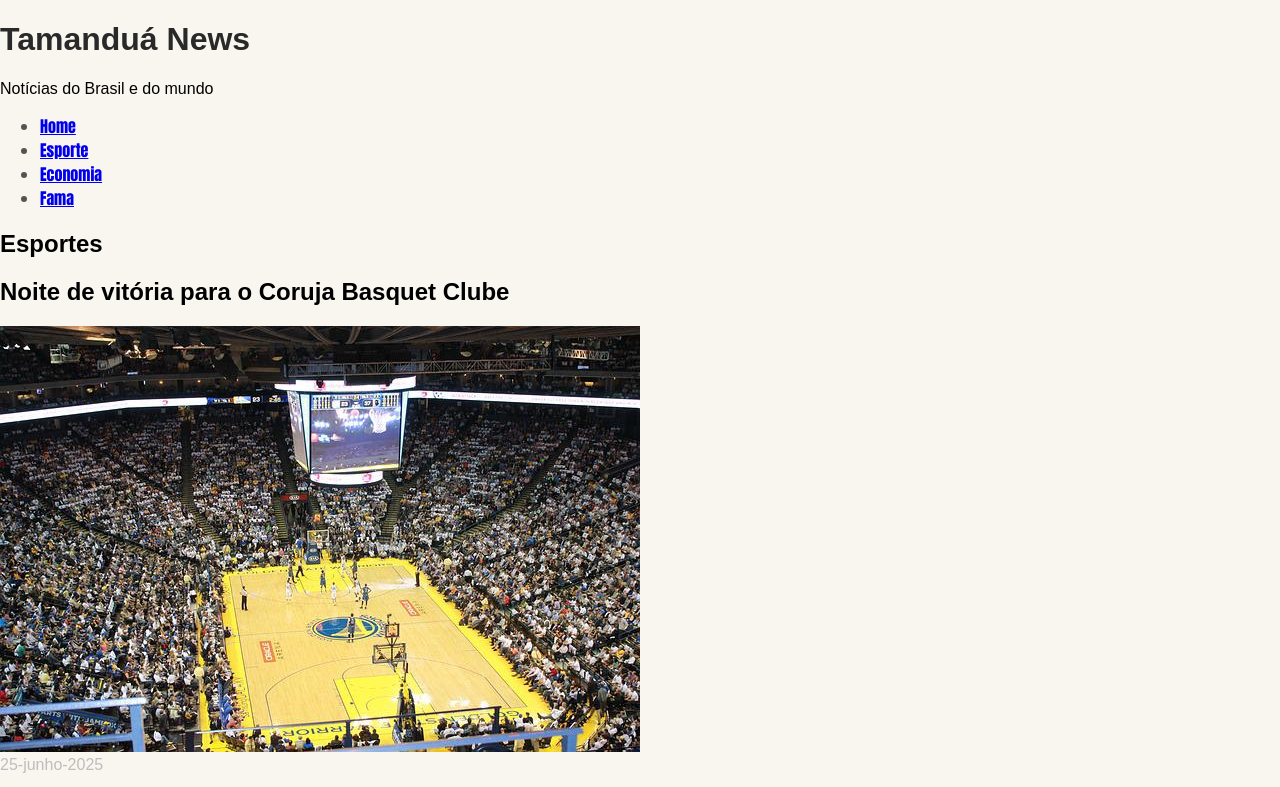
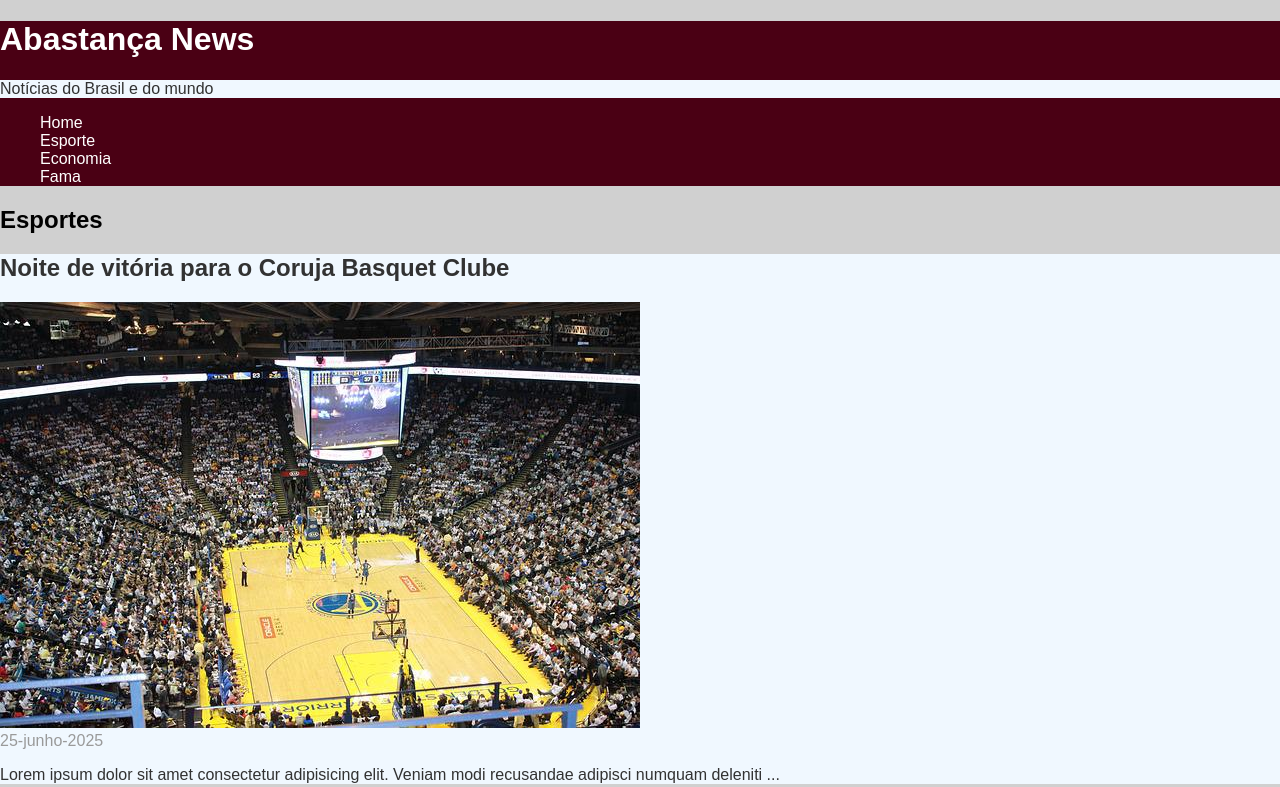
Before and after one commit to jasonrn36/curso-front-end, a plain HTML site: page index.html in a window 1280 px wide. Shown: the top 787 px of the page. Drawn offline with nearby package versions, Linux system fonts and the light colour scheme.

Commit message:
configurada as seções

```diff
--- a/config/main.css
+++ b/config/main.css
@@ -4,22 +4,33 @@ body {
     margin: 0;
     padding: 0;
     font-family: Arial, sans-serif;
-    background-color: rgb(249, 246, 239);
+    background-color: rgb(208, 208, 208);
+    color: black;
+
 }
+
+
 /*set scroll-behavior*/
 html {
     scroll-behavior: smooth;
 }
 
-/* Area set color selectors */
-.titulo h1 {
-    color: rgb(41, 41, 41);
+/*set header main*/
+header {
+    background-color: rgb(74, 0, 20);
 }
 
-.menu ul, li {
-    font-family: Impact, Haettenschweiler, 'Arial Narrow Bold', sans-serif;
+/* Area set color selectors */
+.titulo h1, p {
+    color: rgb(255, 255, 255);
+}
+
+.menu ul,
+li, a {
+    color: rgb(255, 255, 255);
+    list-style: none;
     text-decoration: none;
-    color: rgb(83, 83, 83);
+
 }
 
 .Esportes h1 {
@@ -33,6 +44,14 @@ html {
 .Fama h1 {
     color: rgb(70, 0, 128);
 }
+
+/*set config articles*/
+.news-item, h2, h3, p {
+    background-color: aliceblue;
+    color: rgb(50, 50, 50);
+
+}
+
 .creation-date {
-    color: rgb(189, 189, 189);
+    color: rgb(154, 154, 154);
 }
--- a/index.html
+++ b/index.html
@@ -6,17 +6,17 @@
     <link rel="stylesheet" href="https://fonts.googleapis.com/css2?family=Material+Symbols+Outlined:opsz,wght,FILL,GRAD@20..48,100..700,0..1,-50..200&icon_names=border_color" />
     <link rel="stylesheet" href="./config/main.css">
 
-    <title>Tamanduá News</title>
+    <title>Abastança News</title>
 </head>
 <body>
     <div class="container">
         <header>
             <div class="titulo">
-            <h1>Tamanduá News</h1>
+            <h1>Abastança News</h1>
             <p>Notícias do Brasil e do mundo</p>
             </div>
-            <div class="menu">
-                <ul >
+            <nav class="menu">
+                <ul>
                     <li>
                         <a href="#">Home</a>
                     </li>
@@ -31,7 +31,8 @@
                     </li>
 
                 </ul>
-            </div>
+
+            </nav>
         </header>
 
         <main>
@@ -40,25 +41,19 @@
                 <article class="news-item">
                     <h2>Noite de vitória para o Coruja Basquet Clube</h2>
                     <img src="./img/basquete.jpg" alt="Estádio lotado no jogo de basquete"><br />
-                    <header>
                             <time class="creation-date">25-junho-2025</time>
-                    </header>
                     <p>Lorem ipsum dolor sit amet consectetur adipisicing elit. Veniam modi recusandae adipisci numquam deleniti ...</p>
                 </article>
                 <article class="news-item">
                     <h2>Imalta em alta</h2>
                     <img src="./img/futebol-americano.jpg" alt="Jogador de Futebol americano"><br />
-                    <header>
                             <time class="creation-date">25-junho-2025</time>
-                    </header>
                     <p>Nos Estado Unidos o jogador brasileiro Imalta é contratado pelo melhor time dos EUA, com um salario de..</p>
                 </article>
                                 <article class="news-item">
                     <h2>Futebol fica popular no quenia</h2>
                     <img src="./img/futebol.jpg" alt="Bola de futebol em campo"><br />
-                    <header>
                             <time class="creation-date">25-junho-2025</time>
-                    </header>
                     <p>No quenia o futebol fica cada vez mais popular ente astribos locais e o governo local implantou ...</p>
                 </article>
                 <!-- SECTION ECONOMY PLAY HERE -->
@@ -68,26 +63,20 @@
                 <article class="news-item">
                     <h2>O preço do barril de petroleo cai novamente</h2>
                     <img src="./img/petroleo.jpg" alt="Plataforma de petróleo"><br />
-                    <header>
                             <time class="creation-date">25-junho-2025</time>
-                    </header>
                     <p>Lorem ipsum dolor sit amet consectetur adipisicing elit. Veniam modi recusandae adipisci numquam deleniti ...</p>
                 </article>
                 <article class="news-item">
                     <h2>Dolar em queda</h2>
                     <img src="./img/dolares.jpg" alt="dolares americanos"><br />
-                    <header>
                             <time class="creation-date">25-junho-2025</time>
-                    </header>
                     <p>A economia americana esta ameaçada pelo gasto exorbitante no apoio a guerra em Israel o presidente declarou..</p>
                 </article>
 
                 <article class="news-item">
                     <h2>Euro em Alta</h2>
                     <img src="./img/euro.jpg" alt="euro europeu"><br />
-                    <header>
                             <time class="creation-date">25-junho-2025</time>
-                    </header>
                     <p>Lorem ipsum dolor sit, amet consectetur adipisicing elit. Odio ipsum enim dolorem consectetur aperiam dignissimos deserunt voluptatem odit velit eveniet, quaerat totam exercitationem. Ipsam vel alias repellendus sed, distinctio omnis!..</p>
                 </article>
                 <!-- Mais notícias podem ser adicionadas aqui -->
@@ -98,26 +87,20 @@
                 <article class="news-item">
                     <h2>Salas de cinema lotam no Brasil</h2>
                     <img src="./img/cinema.jpg" alt="sala de cinema lotada"><br />
-                    <header>
                             <time class="creation-date">25-junho-2025</time>
-                    </header>
                     <p>Lorem ipsum dolor sit amet consectetur adipisicing elit. Veniam modi recusandae adipisci numquam deleniti ...</p>
                 </article>
                 <article class="news-item">
                     <h2>Morre atriz renomada da Rede Quadrada</h2>
                     <img src="./img/atriz.jpg" alt="atriz renomada"><br />
-                    <header>
                             <time class="creation-date">25-junho-2025</time>
-                    </header>
                     <p>Lorem ipsum dolor, sit amet consectetur adipisicing elit. Sunt ex enim autem odio id nihil, eius qui quasi aliquid, similique, reiciendis vero maiores odit consequuntur corporis mollitia blanditiis inventore totam!..</p>
                 </article>
 
                 <article class="news-item">
                     <h2>Descoberto clone do Ator falecido</h2>
                     <img src="./img/Clone ator.jpg" alt="ator falecido"><br />
-                    <header>
                             <time class="creation-date">25-junho-2025</time>
-                    </header>
 
                     <p>Lorem ipsum dolor sit, amet consectetur adipisicing elit. Odio ipsum enim dolorem consectetur aperiam dignissimos deserunt voluptatem odit velit eveniet, quaerat totam exercitationem. Ipsam vel alias repellendus sed, distinctio omnis!..</p>
                 </article>
@@ -128,7 +111,7 @@
         </main>
 
         <footer>
-            <p>&copy; 2013 Tamanduá News. Todos os direitos reservados.</p>
+            <p>&copy; 2013 Abastança News. Todos os direitos reservados.</p>
         </footer>
 </body>
 </html>
```
Lines whose indentation alone changed are shown as unchanged.
